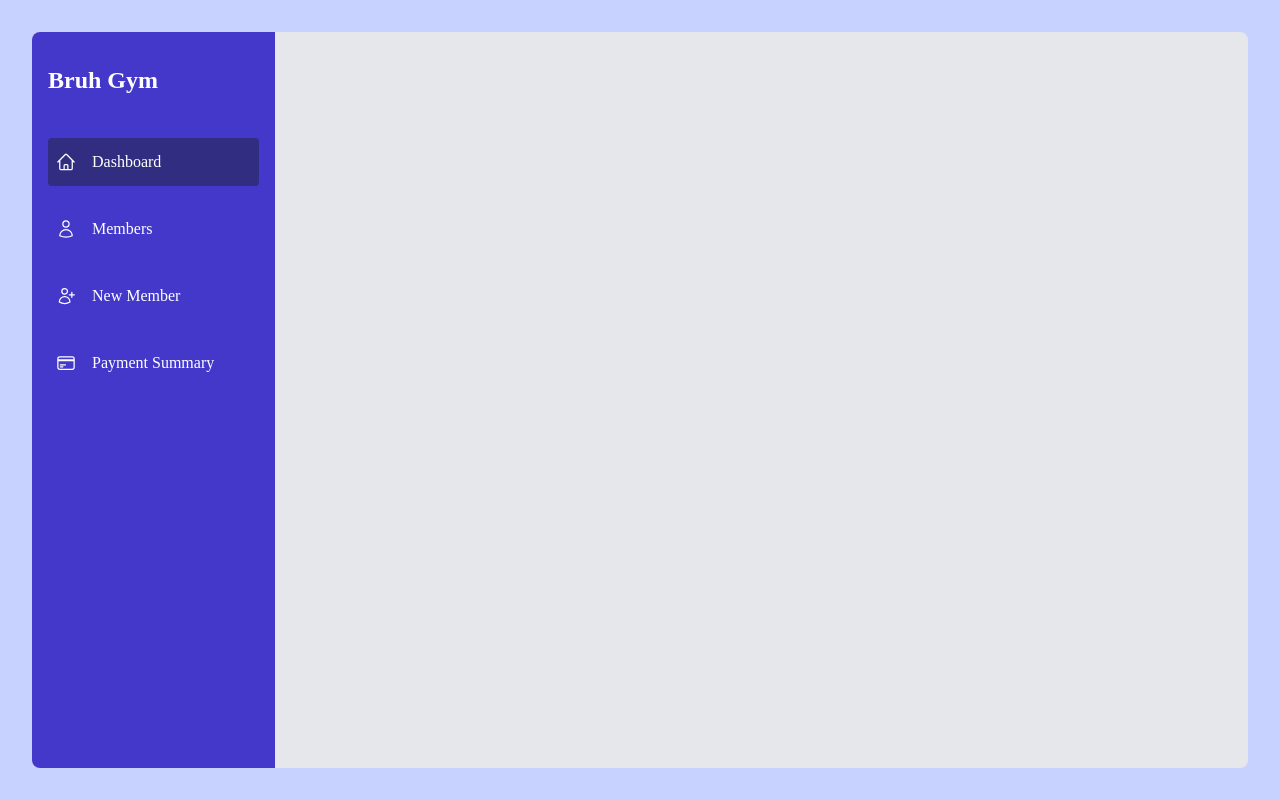
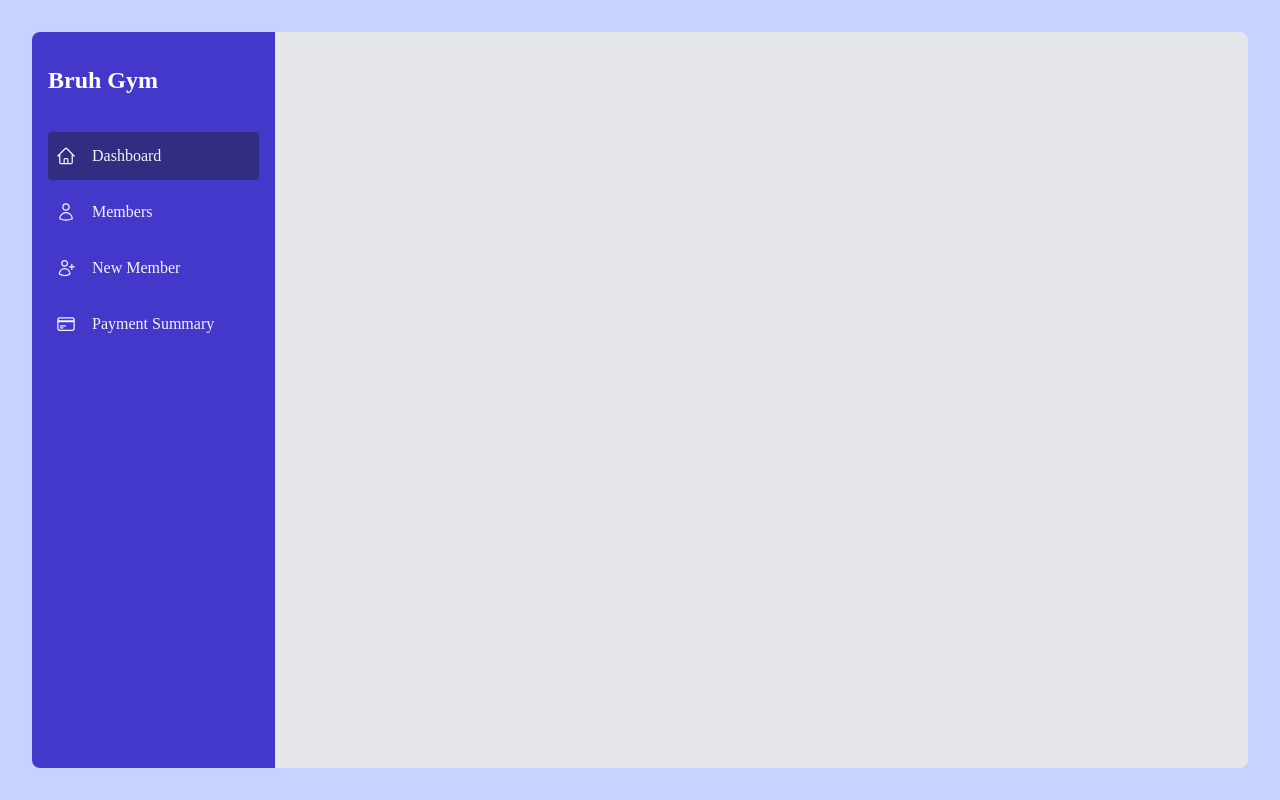
Before and after one commit to Inderpreet-React/gym-management, a React (Create React App) app: page /dashboard in a window 1280 px wide. Built offline with nearby package versions, Linux system fonts and the light colour scheme; a web font is replaced by a local one.

Commit message:
side text color update

```diff
--- a/src/components/dashboard/Sidebar.js
+++ b/src/components/dashboard/Sidebar.js
@@ -13,7 +13,7 @@ function Sidebar(props) {
 	return (
 		<nav className="flex h-full w-1/5 flex-col bg-indigo-700 py-8 px-4">
 			<h1 className="w-full text-2xl font-bold text-white">Bruh Gym</h1>
-			<ul className="text-l mt-8 flex h-[40%] w-full flex-col justify-around text-white">
+			<ul className="text-l mt-8 flex h-56 w-full flex-col justify-around text-gray-100">
 				<li className={`${liClasses} ${activeClasses}`}>
 					<HomeIcon className={iconClasses} />
 					Dashboard
```
